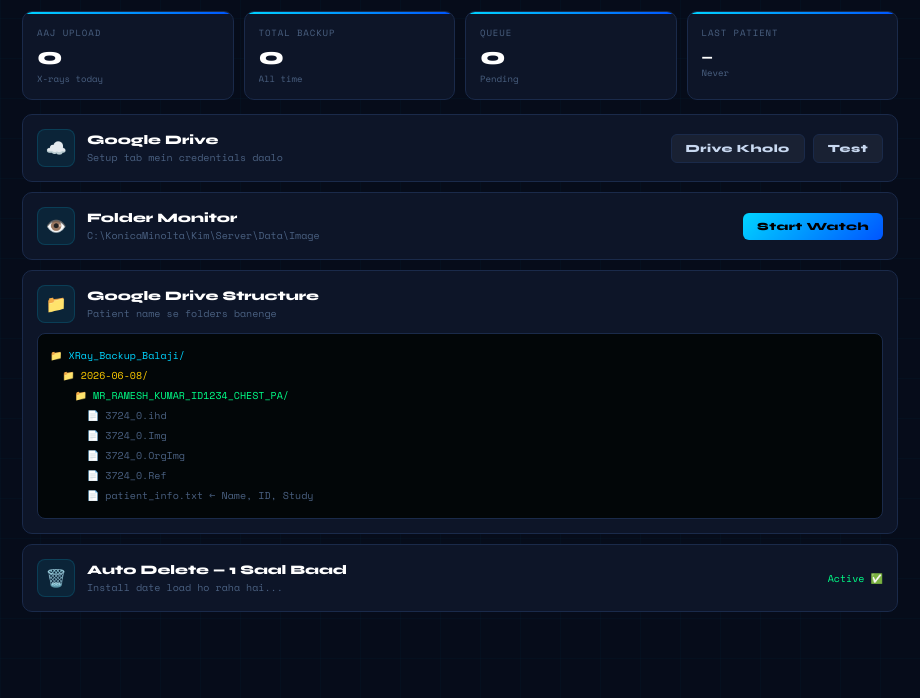
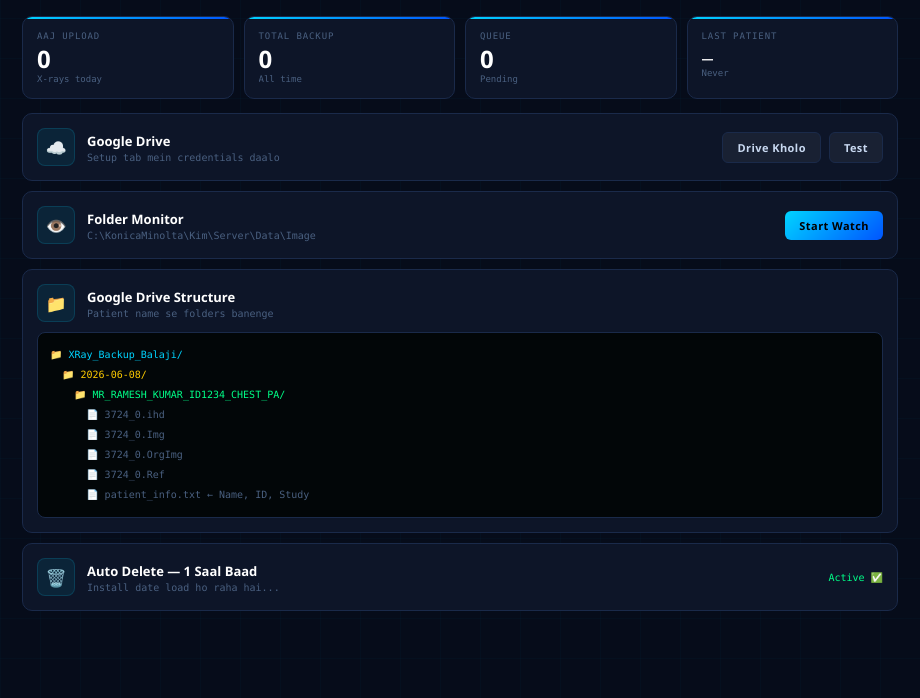
Before and after one commit to ryashpal18-cmyk/xray-backup, an Electron app: page src/index.html in a window 920 px wide. Shown: the part 102-800 px from the top of the page. Drawn offline with nearby package versions, Linux system fonts and the light colour scheme; no server answers.

Commit message:
Update font styles in index.html

```diff
--- a/src/index.html
+++ b/src/index.html
@@ -4,14 +4,15 @@
 <meta charset="UTF-8"/>
 <title>XRay Backup Pro</title>
 <style>
-@import url('https://fonts.googleapis.com/css2?family=Space+Mono:wght@400;700&family=Syne:wght@400;600;800&display=swap');
+/* System fonts - no internet required */
 *{margin:0;padding:0;box-sizing:border-box}
 :root{
   --bg:#060c1a;--panel:#0d1528;--border:#1a2a4a;
   --accent:#00d4ff;--accent2:#0055ff;
   --green:#00ff88;--red:#ff3366;--yellow:#ffcc00;
   --text:#c8d8f0;--muted:#4a6080;
-  --mono:'Space Mono',monospace;--main:'Syne',sans-serif;
+  --mono: 'Consolas', 'Courier New', monospace;
+  --main: 'Segoe UI', 'Arial', sans-serif;
 }
 body{background:var(--bg);color:var(--text);font-family:var(--main);height:100vh;display:flex;flex-direction:column;overflow:hidden}
 body::before{content:'';position:fixed;inset:0;background-image:linear-gradient(rgba(0,212,255,.025) 1px,transparent 1px),linear-gradient(90deg,rgba(0,212,255,.025) 1px,transparent 1px);background-size:40px 40px;pointer-events:none;z-index:0}
```
